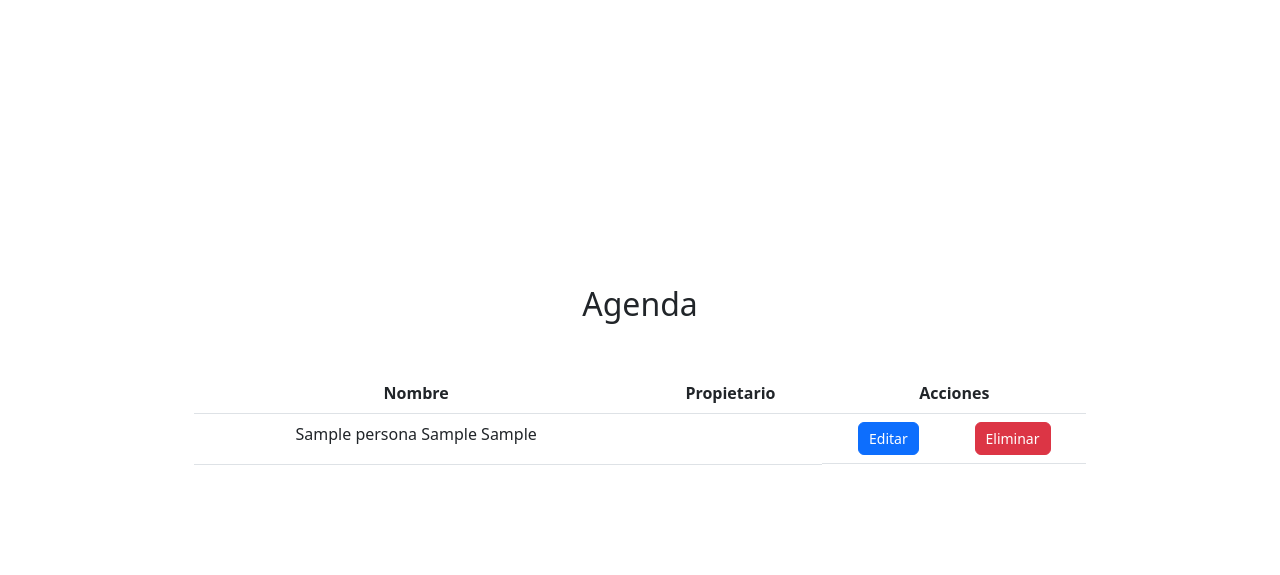
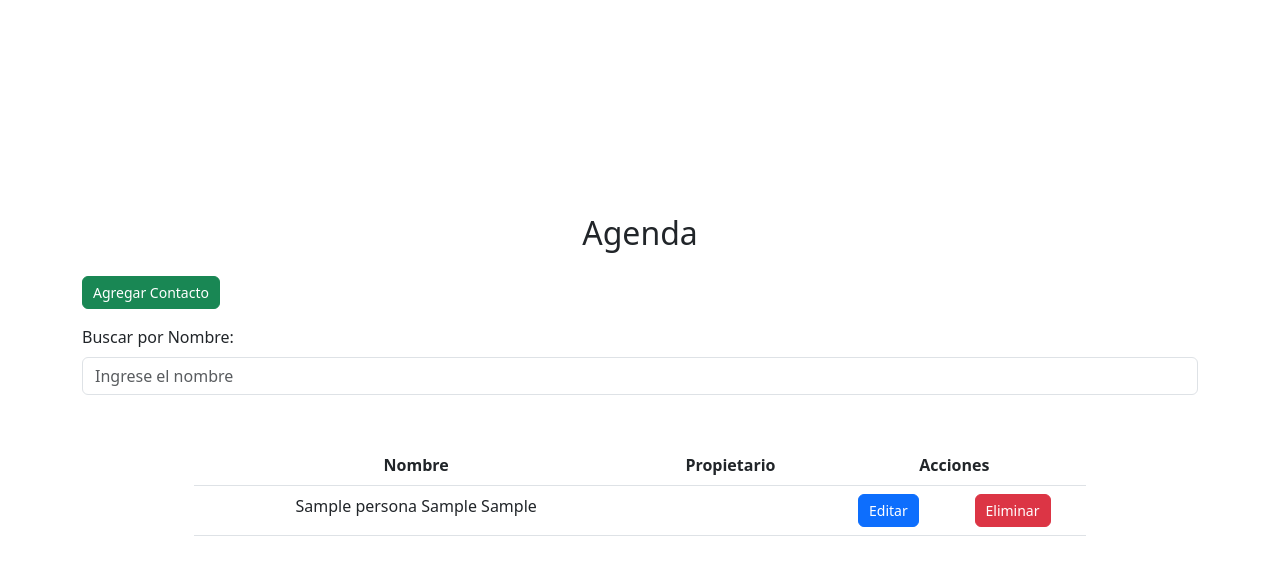
Before and after one commit to vBlackBearr/Agenda_GUI, a Django app: page /agenda/agenda/ in a window 1280 px wide. Shown: the top 575 px of the page. Run offline with Django 5.2, Linux system fonts and the light colour scheme; tables that the repository leaves empty hold one stand-in row (values such as "Sample post").

Commit message:
Links en botones y Busqueda en agenda

```diff
--- a/AgendaProyecto/agenda/templates/agenda.html
+++ b/AgendaProyecto/agenda/templates/agenda.html
@@ -14,17 +14,21 @@
             justify-content: center;
             align-items: center;
         }
+
         .agenda-table {
             width: 80%;
             margin: 50px auto;
         }
+
         .table th, .table td {
             text-align: center;
         }
+
         .action-buttons {
             display: flex;
             justify-content: space-around;
         }
+
         .btn {
             padding: 5px 10px;
             font-size: 14px;
@@ -34,6 +38,14 @@
 <body>
 <div class="container">
     <h2 class="text-center mb-4">Agenda</h2>
+
+    <a href="{% url 'formulario_contacto' %}" class="btn btn-success mb-3">Agregar Contacto</a>
+
+    <div class="mb-3">
+        <label for="searchInput" class="form-label">Buscar por Nombre:</label>
+        <input type="text" class="form-control" id="searchInput" placeholder="Ingrese el nombre">
+    </div>
+
     <table class="table agenda-table">
         <thead>
         <tr>
@@ -60,5 +72,17 @@
 
 <!-- Agrega los scripts de Bootstrap (al final del cuerpo) -->
 <script src="https://cdn.jsdelivr.net/npm/bootstrap@5.3.0/dist/js/bootstrap.bundle.min.js"></script>
+<script src="https://code.jquery.com/jquery-3.6.4.min.js"></script>
+<script>
+        $(document).ready(function(){
+            // Función para filtrar la tabla por nombre en tiempo real
+            $("#searchInput").on("input", function() {
+                var value = $(this).val().toLowerCase();
+                $("tbody tr").filter(function() {
+                    $(this).toggle($(this).text().toLowerCase().indexOf(value) > -1)
+                });
+            });
+        });
+</script>
     </body>
     </html>
--- a/AgendaProyecto/agenda/templates/formulario_contacto.html
+++ b/AgendaProyecto/agenda/templates/formulario_contacto.html
@@ -4,7 +4,7 @@
     <meta charset="UTF-8">
     <meta name="viewport" content="width=device-width, initial-scale=1.0">
     <title>Crear Contacto</title>
-    <link href="https://cdn.jsdelivr.net/npm/bootstrap@5.0.2/dist/css/bootstrap.min.css" rel="stylesheet" integrity="sha384-Gn5384xqQ1aoWXA+058RXPxPg6fy4IWvTNh0E263XmFcJlSAwiGgFAW/dAiS6JXm" crossorigin="anonymous">
+    <link href="https://cdn.jsdelivr.net/npm/bootstrap@5.3.0/dist/css/bootstrap.min.css" rel="stylesheet">
 </head>
 <body>
 
--- a/AgendaProyecto/agenda/templates/home.html
+++ b/AgendaProyecto/agenda/templates/home.html
@@ -89,7 +89,7 @@
 </head>
 <body>
 <div class="buttons-container">
-    <button class="button button-1">Botón 1</button>
+    <a class="button button-1" href="{% url 'agenda' %}">Agenda</a>
     <button class="button button-2">Botón 2</button>
     <button class="button button-3">Botón 3</button>
     <button class="button button-4">Botón 4</button>
```
Lines whose indentation alone changed are shown as unchanged.
